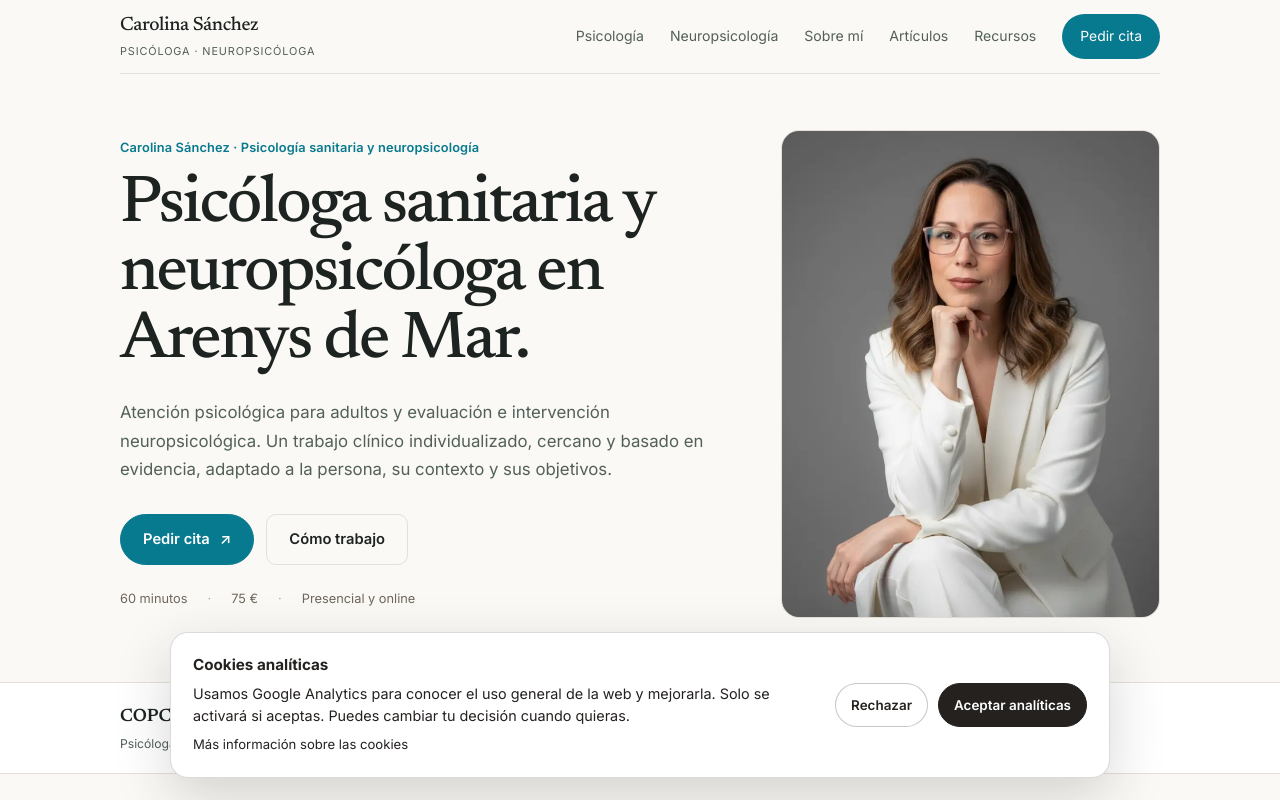
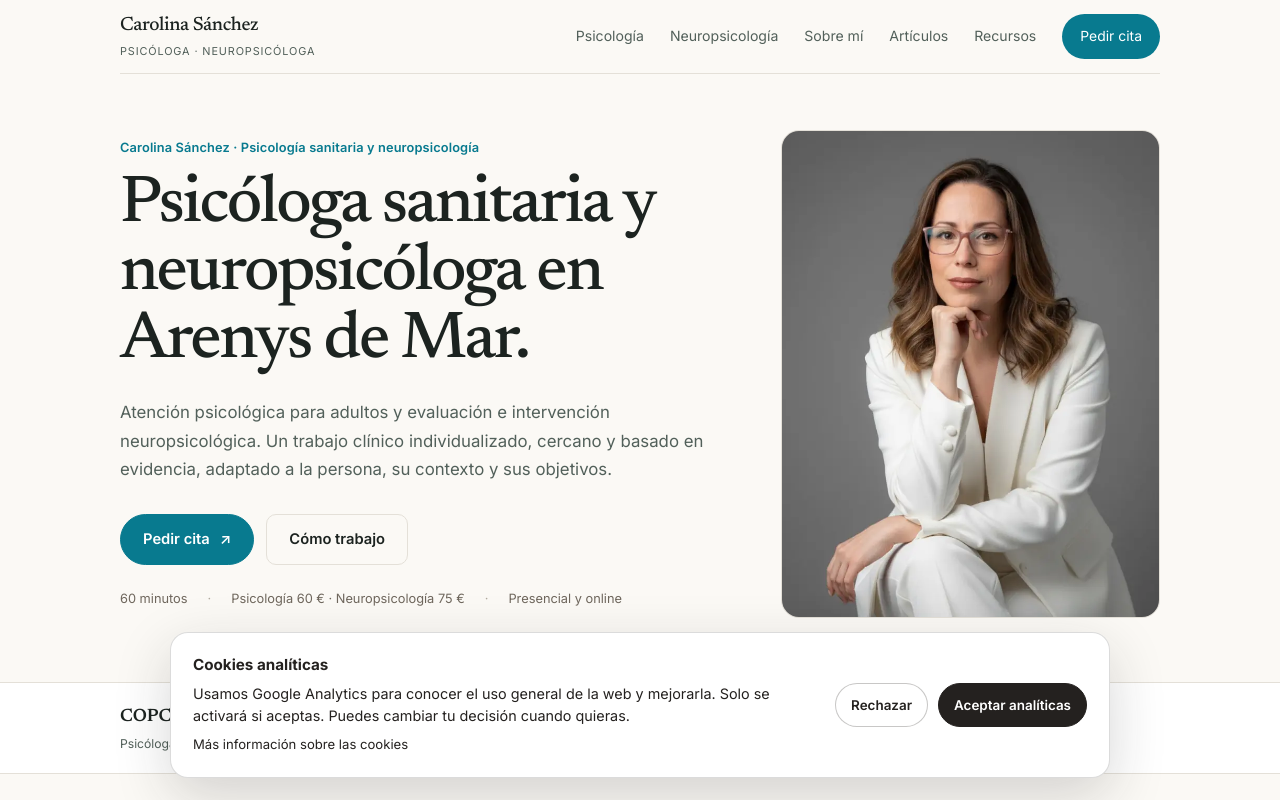
Before and after one commit to carolinasanchezgirona/Portfolio-Carolina, a Next.js app: page / in a window 1280 px wide. Shown: the top 800 px of the page. Built offline with nearby package versions, Linux system fonts and the light colour scheme.

Commit message:
Diferencia tarifas de psicologia y neuropsicologia en portada

```diff
--- a/app/page.tsx
+++ b/app/page.tsx
@@ -42,7 +42,7 @@ export default function HomePage() {
             </div>
             <div className="editorial-meta" aria-label="Información práctica">
               <span>60 minutos</span>
-              <span>75 €</span>
+              <span>Psicología 60 € · Neuropsicología 75 €</span>
               <span>Presencial y online</span>
             </div>
           </div>
```
